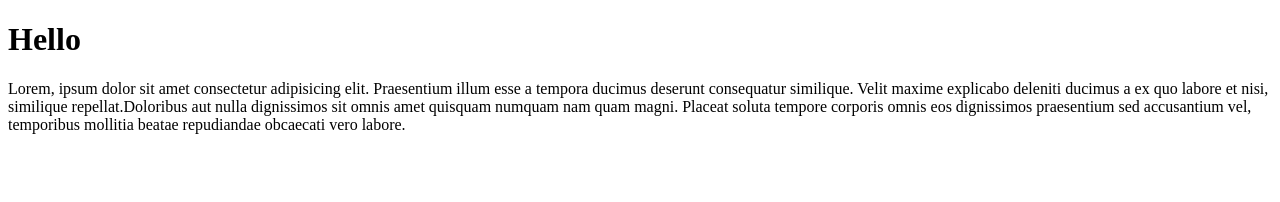
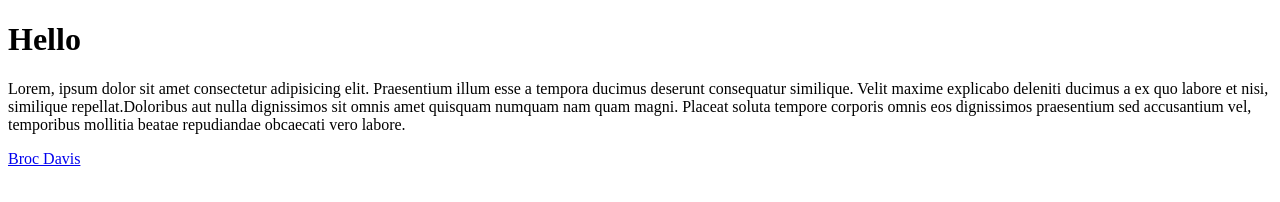
Before and after one commit to BrocDavis/BrocDavis.github.io, a plain HTML site: page index.html in a window 1280 px wide. Drawn offline with Linux system fonts and the light colour scheme.

Commit message:
added link

```diff
--- a/index.html
+++ b/index.html
@@ -9,5 +9,6 @@
 <body>
     <h1>Hello</h1>
     <p>Lorem, ipsum dolor sit amet consectetur adipisicing elit. Praesentium illum esse a tempora ducimus deserunt consequatur similique. Velit maxime explicabo deleniti ducimus a ex quo labore et nisi, similique repellat.Doloribus aut nulla dignissimos sit omnis amet quisquam numquam nam quam magni. Placeat soluta tempore corporis omnis eos dignissimos praesentium sed accusantium vel, temporibus mollitia beatae repudiandae obcaecati vero labore.</p>
+    <a href="https://brocdavis.github.io/">Broc Davis</a>
 </body>
 </html>
```
